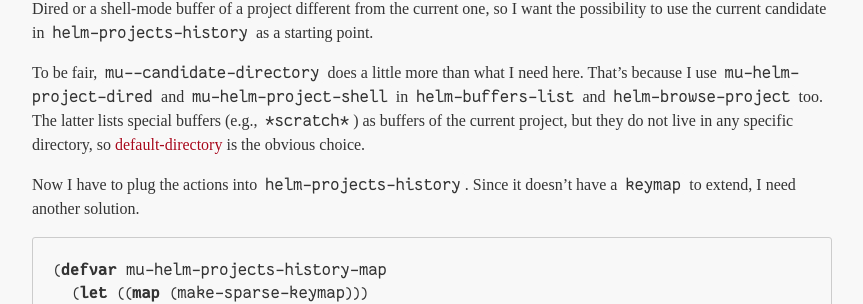
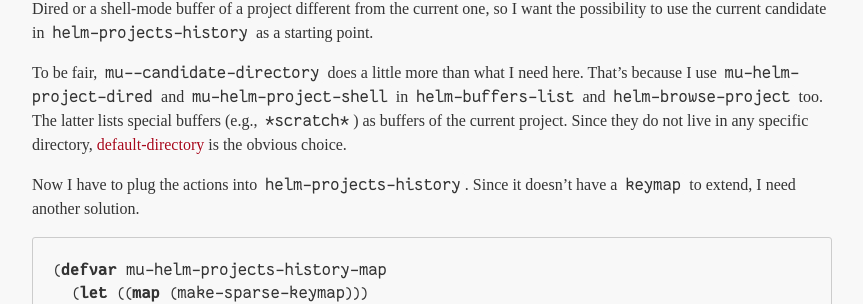
Before and after one commit to manuel-uberti/manuel-uberti.github.io, a Jekyll site: the page built from _posts/2019-12-23-helm-actions.md, in a window 1280 px wide and 900 px high, scrolled down 984 px. Shown: the part 148-452 px from the top of the window, without its empty margins (208-1071 px from the left). Built offline with Jekyll 4.4.1, drawn with Linux system fonts in a browser that asks for light colours; some web fonts are replaced.

Commit message:
Fix wording

```diff
--- a/_posts/2019-12-23-helm-actions.md
+++ b/_posts/2019-12-23-helm-actions.md
@@ -61,8 +61,8 @@
 To be fair, `mu--candidate-directory` does a little more than what I need here.
 That’s because I use `mu-helm-project-dired` and `mu-helm-project-shell` in
 `helm-buffers-list` and `helm-browse-project` too. The latter lists special
-buffers (e.g., `*scratch*`) as buffers of the current project, but they do not
-live in any specific directory, so
+buffers (e.g., `*scratch*`) as buffers of the current project. Since they do not
+live in any specific directory,
 [default-directory](http://doc.endlessparentheses.com/Var/default-directory.html)
 is the obvious choice.
 
```
